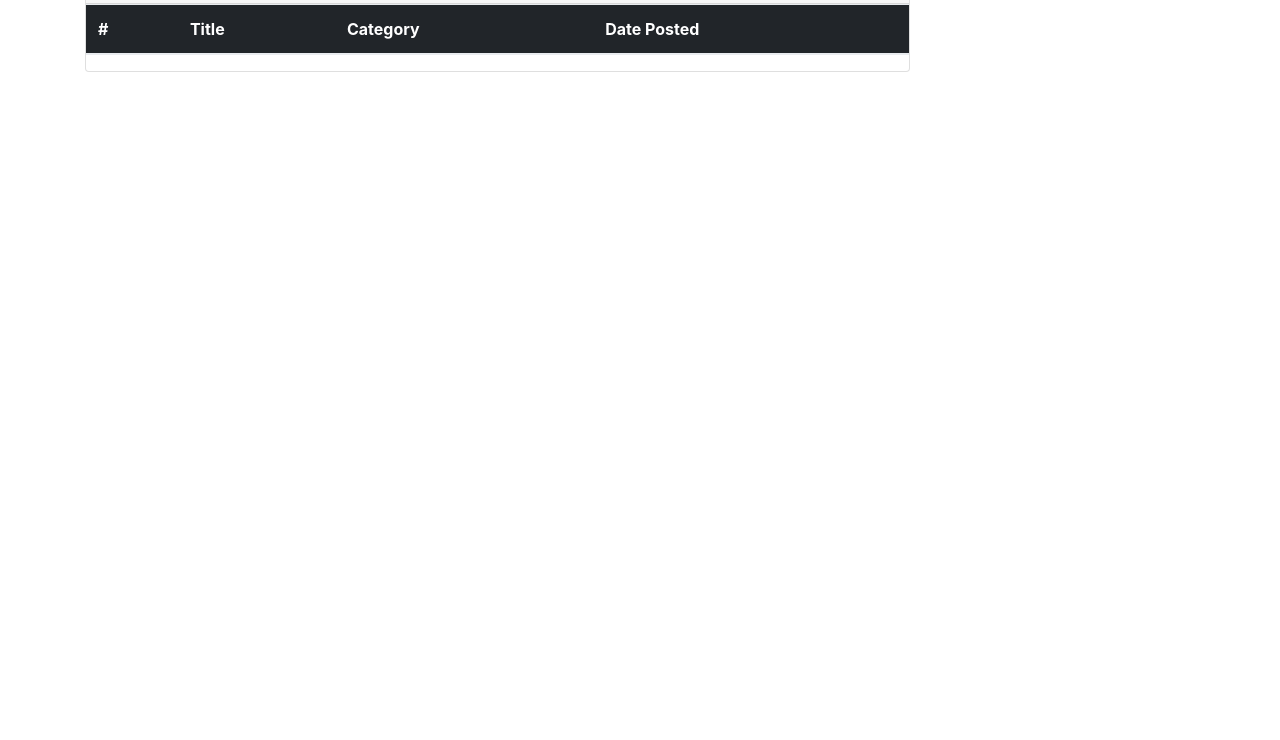
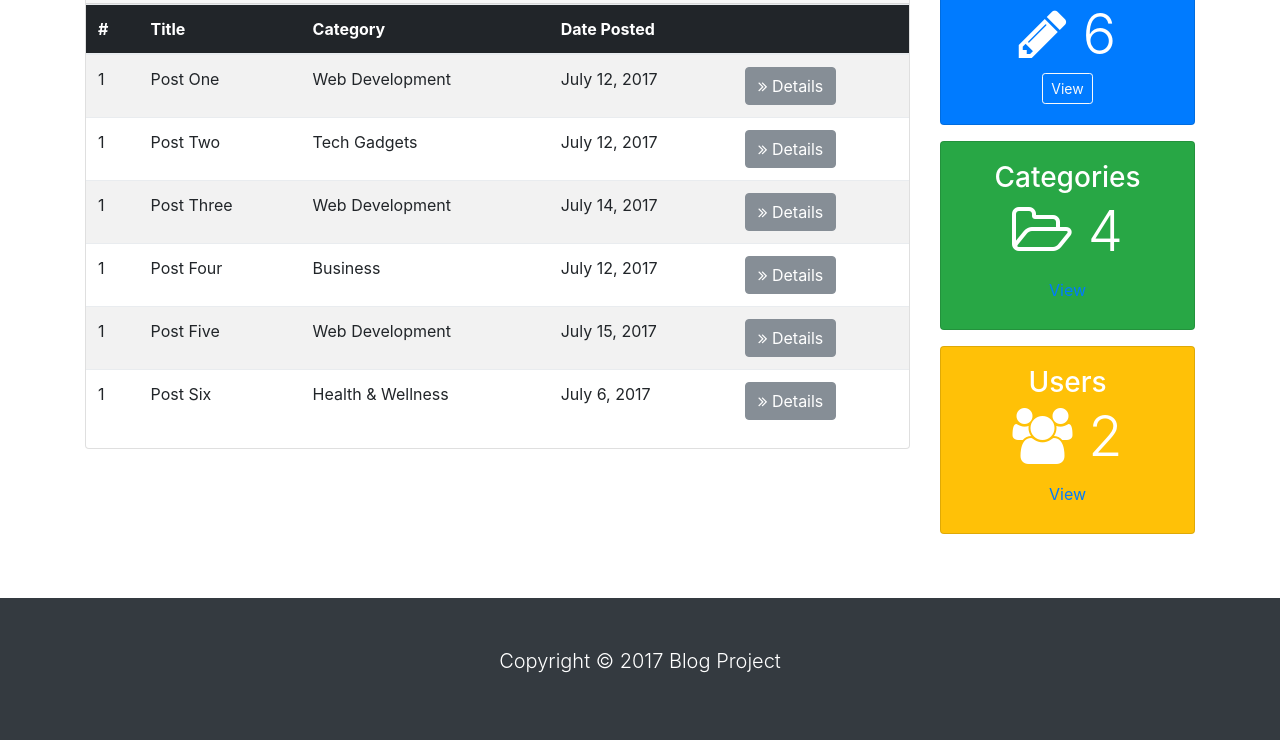
Before and after one commit to juliezimmer/my-blog-project, a website: page src/index.html in a window 1280 px wide. Shown: the part 274-1014 px from the top of the page. Before the commit the page ends 800 px from the top, so only its background shows below. Drawn offline with Linux system fonts and the light colour scheme; a script that the page names is missing.

Commit message:
dashboard is complete

```diff
--- a/src/index.html
+++ b/src/index.html
@@ -107,17 +107,109 @@
                             <th>Title</th>
                             <th>Category</th>
                             <th>Date Posted</th>
+                            <th></th>
                         </tr>
                     </thead>
+                    <tbody>
+                        <tr>
+                            <td scope="row">1</td>
+                            <td>Post One</td>
+                            <td>Web Development</td>
+                            <td>July 12, 2017</td>
+                            <td><a href="details.html" class="btn btn-secondary">
+                            <i class="fa fa-angle-double-right"></i> Details</a></td>
+                        </tr>
+                        <tr>
+                            <td scope="row">1</td>
+                            <td>Post Two</td>
+                            <td>Tech Gadgets</td>
+                            <td>July 12, 2017</td>
+                            <td><a href="details.html" class="btn btn-secondary">
+                              <i class="fa fa-angle-double-right"></i> Details</a></td>
+                        </tr>
+                        <tr>
+                            <td scope="row">1</td>
+                            <td>Post Three</td>
+                            <td>Web Development</td>
+                            <td>July 14, 2017</td>
+                            <td><a href="details.html" class="btn btn-secondary">
+                              <i class="fa fa-angle-double-right"></i> Details</a></td>
+                        </tr>
+                        <tr>
+                            <td scope="row">1</td>
+                            <td>Post Four</td>
+                            <td>Business</td>
+                            <td>July 12, 2017</td>
+                            <td><a href="details.html" class="btn btn-secondary">
+                              <i class="fa fa-angle-double-right"></i> Details</a></td>
+                        </tr>
+                        <tr>
+                            <td scope="row">1</td>
+                            <td>Post Five</td>
+                            <td>Web Development</td>
+                            <td>July 15, 2017</td>
+                            <td><a href="details.html" class="btn btn-secondary">
+                              <i class="fa fa-angle-double-right"></i> Details</a></td>
+                        </tr>
+                        <tr>
+                            <td scope="row">1</td>
+                            <td>Post Six</td>
+                            <td>Health & Wellness</td>
+                            <td>July 6, 2017</td>
+                            <td><a href="details.html" class="btn btn-secondary">
+                              <i class="fa fa-angle-double-right"></i> Details</a></td>
+                        </tr>
+                    </tbody>
                 </table>
             </div>
+        </div>
+
         <div class="col-md-3">
+            <div class="card text-center bg-primary text-white mb-3">
+                <div class="card-body">
+                    <h3>Posts</h3>
+                    <h1 class="display-4">
+                        <i class="fa fa-pencil"></i> 6
+                    </h1>
+                    <a href="posts.html" class="btn btn-outline-light btn-sm">View</a>
+                </div>
+            </div>
 
+            <div class="card text-center bg-success text-white mb-3">
+                <div class="card-body">
+                    <h3>Categories</h3>
+                    <h1 class="display-4">
+                        <i class="fa fa-folder-open-o"></i> 4
+                    </h1>
+                    <a href="categories.html" class="btn btn-outline-light-btn-sm">View</a>
+                </div>
+            </div>
+
+            <div class="card text-center bg-warning text-white mb-3">
+                <div class="card-body">
+                    <h3>Users</h3>
+                    <h1 class="display-4">
+                        <i class="fa fa-users"></i> 2
+                    </h1>
+                    <a href="users.html" class="btn btn-outline-light-btn-sm">View</a>
+                </div>
             </div>
         </div>
     </div>
     </div>
     </section>
+
+<!-- FOOTER -->
+
+    <footer id="main-footer" class="bg-dark text-white mt-5 p-5">
+        <div class="container">
+            <div class="row">
+                <div class="col">
+                    <p class="lead text-center">Copyright &copy; 2017 Blog Project</p>
+                </div>
+            </div>
+        </div>
+    </footer>
 
 <!-- POST-MODAL -->
 <!-- the id-"addPostModal" points to the data-target="#addPostModal" in the first a tag on line 79 -->
```
Lines whose indentation alone changed are shown as unchanged.
